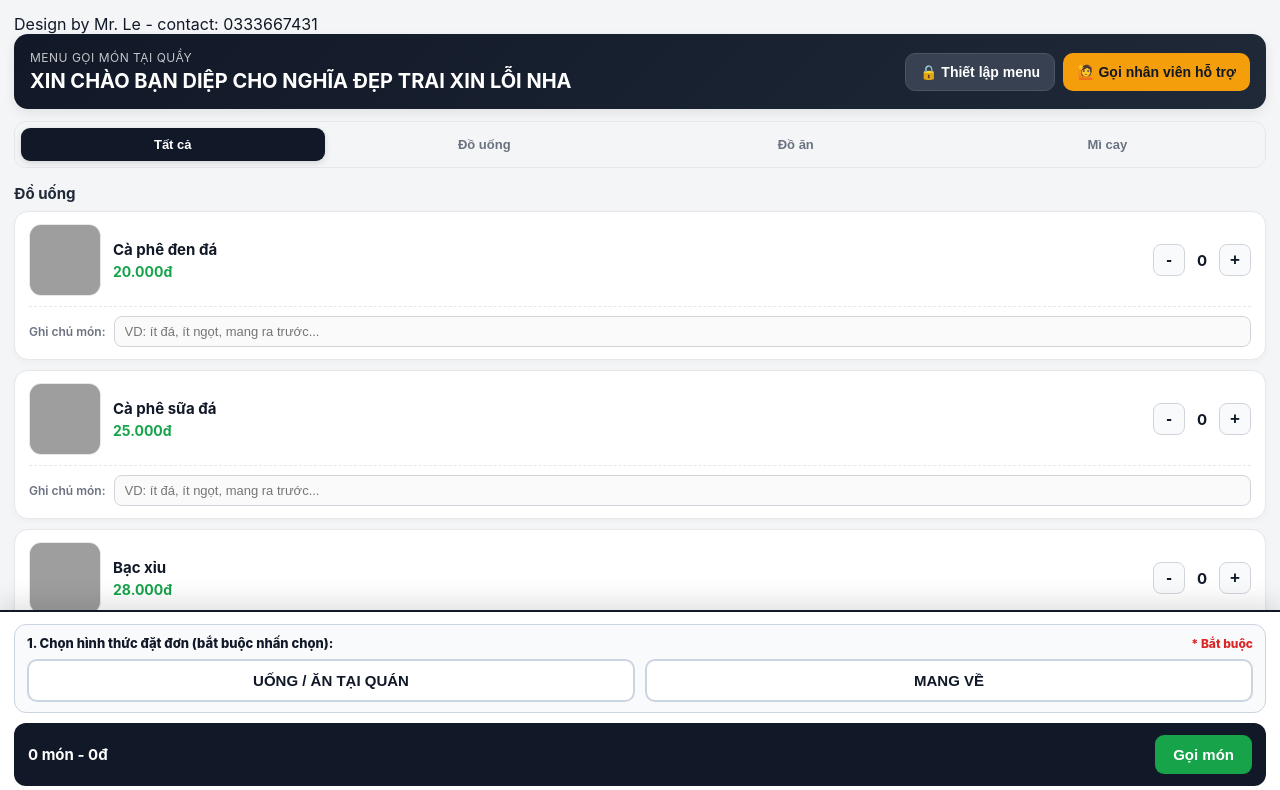
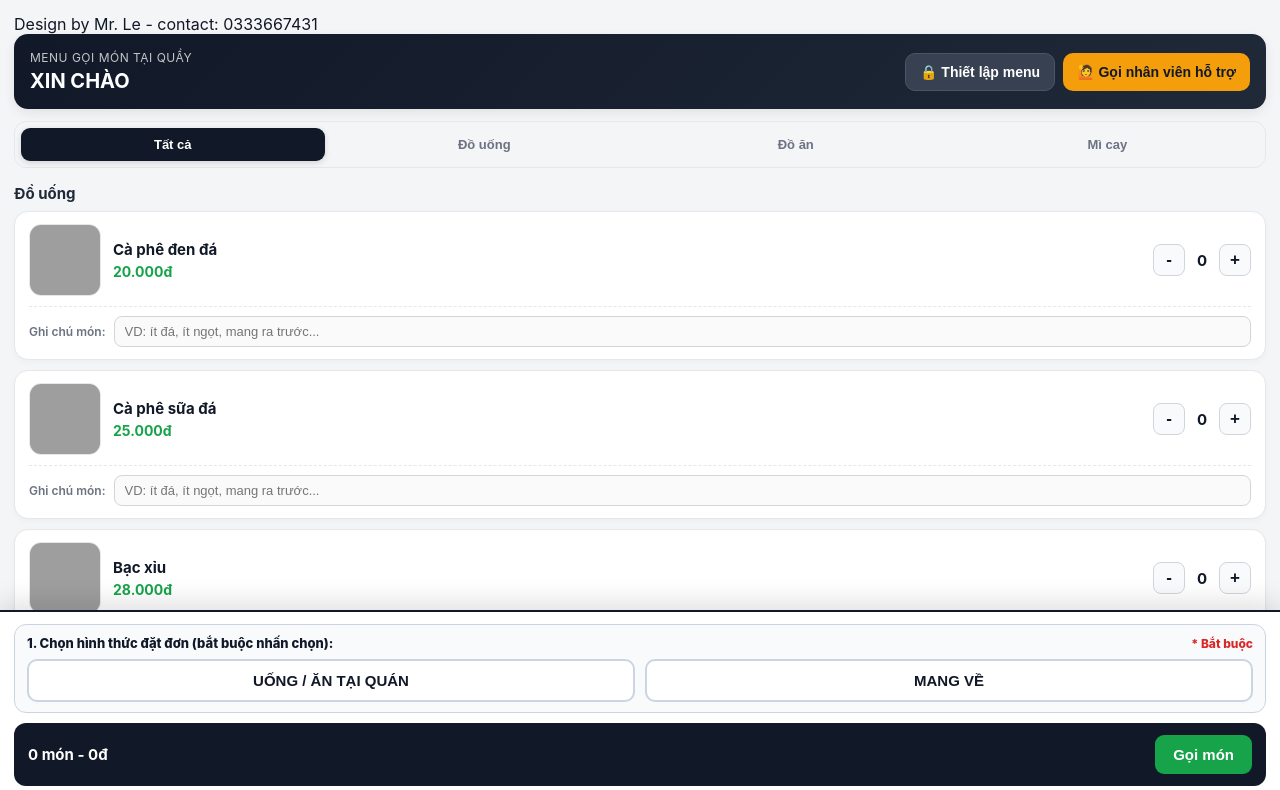
Before and after one commit to tuuhd34-rgb/mohinhquan_1, a plain HTML site: page index.html in a window 1280 px wide. Shown: the top 790 px of the page. Drawn offline with Linux system fonts and the light colour scheme; no server answers; grey boxes are pictures that could not be loaded.

Commit message:
Update index.html

```diff
--- a/index.html
+++ b/index.html
@@ -1595,7 +1595,7 @@ Design by Mr. Le - contact: 0333667431
     function syncTableTitle() {
       const titleEl = document.getElementById("table-title");
       if (!selectedMode) {
-        titleEl.innerText = "XIN CHÀO BẠN DIỆP CHO NGHĨA ĐẸP TRAI XIN LỖI NHA";
+        titleEl.innerText = "XIN CHÀO";
         return;
       }
       if (selectedMode === "takeaway") {
```
